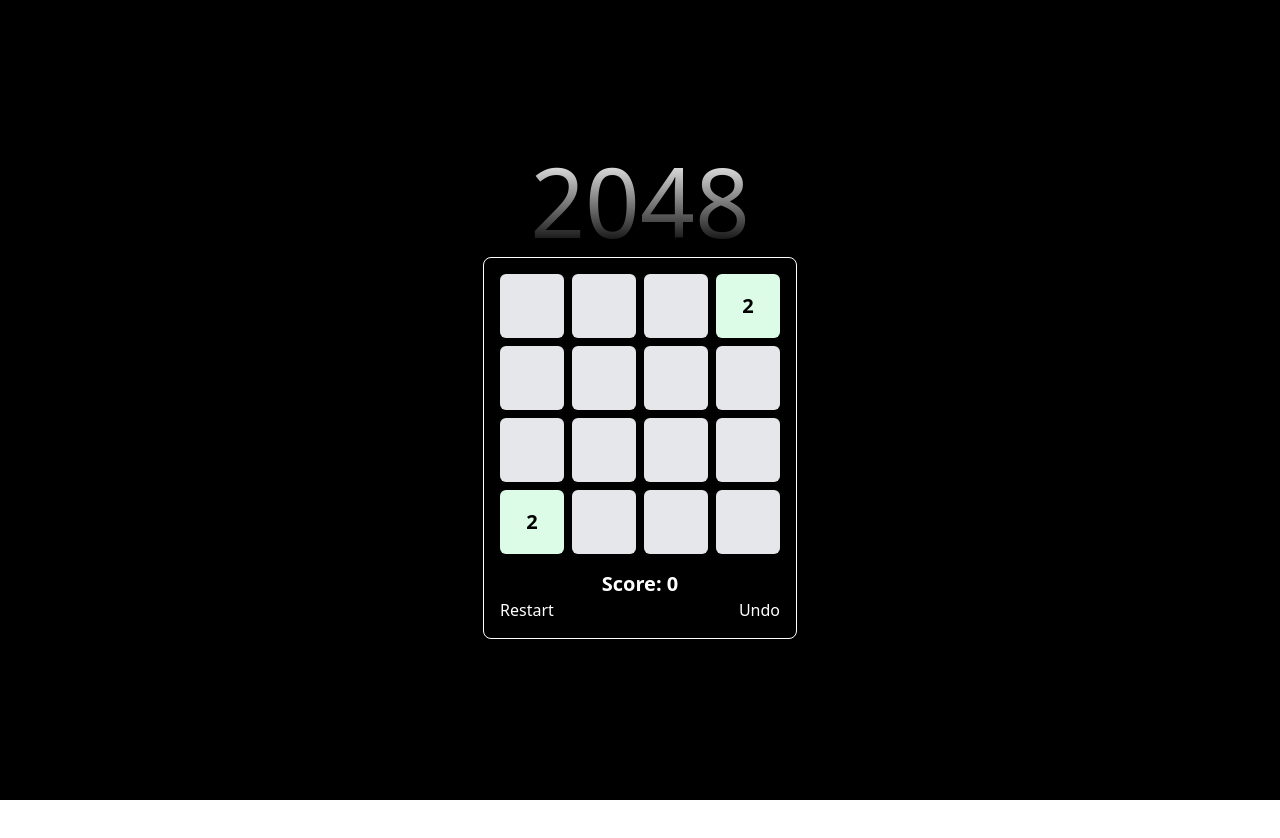
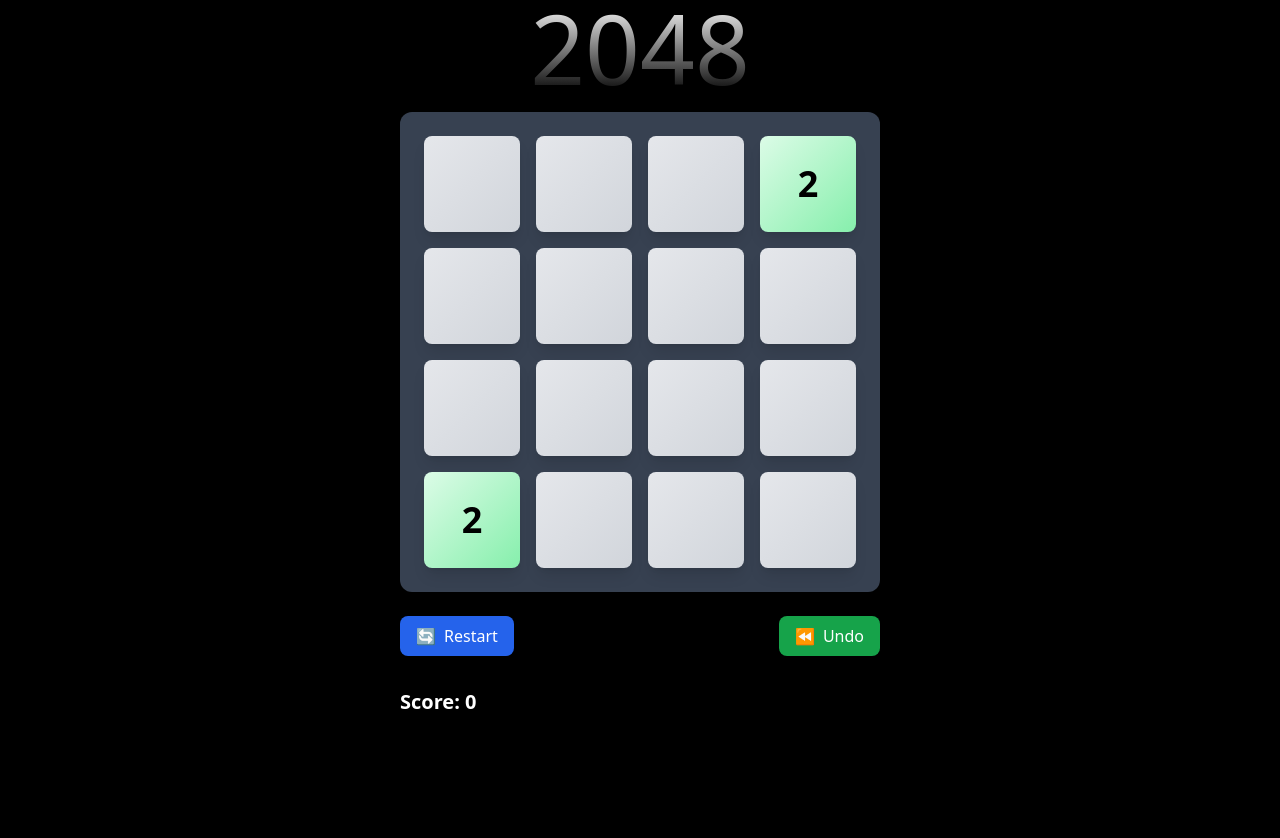
Before and after one commit to Amel294/2048, a React (Vite) app: page / in a window 1280 px wide. Shown: the top 838 px of the page. Before the commit the page ends 800 px from the top, so only its background shows below. Built offline with nearby package versions, Linux system fonts and the light colour scheme.

Commit message:
style : ui enhancement

```diff
--- a/src/components/board/Board.tsx
+++ b/src/components/board/Board.tsx
@@ -171,22 +171,47 @@ const Board: React.FC = () => {
     };
   }, []);
   return (
-    <div className="w-fit h-fit m-2 border-solid border-[0.5px] border-white p-4 rounded-lg">
-      <div className="grid grid-cols-4 gap-2">
+    <div className="flex flex-col items-center min-h-screen  text-white p-4">
+  <div className="w-full max-w-md md:max-w-lg lg:max-w-xl bg-gray-700 p-6 rounded-xl shadow-lg">
+    {/* Game Board */}
+    <div className="grid grid-cols-4 gap-3 lg:gap-4">
       {board.map((row, rowIndex) =>
         row.map((cell, colIndex) => (
-            <Tile key={`${rowIndex}-${colIndex}`} value={cell} colorClass={getTileColor(cell)} />
+          <Tile
+            key={`${rowIndex}-${colIndex}`}
+            value={cell}
+            colorClass={getTileColor(cell)}
+          />
         ))
       )}
     </div>
+  </div>
+
+  {/* Controls */}
+  <div className="mt-6 flex flex-col w-full max-w-md md:max-w-lg lg:max-w-xl">
+    <div className="flex justify-between">
+      <button
+        className="px-4 py-2 bg-blue-600 text-white rounded-lg shadow-md hover:bg-blue-700 transition flex items-center gap-2"
+        onClick={regenerateBoard}
+      >
+        <span>🔄</span> Restart
+      </button>
+      <button
+        className="px-4 py-2 bg-green-600 text-white rounded-lg shadow-md hover:bg-green-700 transition flex items-center gap-2"
+        onClick={undo}
+      >
+        <span>⏪</span> Undo
+      </button>
+    </div>
+
+    {/* Score & Game Over */}
+    <div className="mt-4 flex justify-between items-center">
       <Score />
       {gameOver && <GameOver />}
-      <div className='text-white flex justify-between'>
-      <button onClick={regenerateBoard}>Restart</button>
-      <button onClick={undo}>Undo</button>
-
     </div>
   </div>
+</div>
+
   );
 };
 
--- a/src/components/board/Tile.tsx
+++ b/src/components/board/Tile.tsx
@@ -8,7 +8,7 @@ interface TileProps {
 const Tile: React.FC<TileProps> = ({ value, colorClass }) => {
   return (
     <div
-      className={`flex items-center justify-center h-16 w-16 ${colorClass} rounded-md text-xl font-bold`}
+      className={`flex items-center justify-center h-16 w-16 md:h-20 md:w-20 lg:h-24 lg:w-24 ${colorClass} rounded-lg text-2xl md:text-3xl lg:text-4xl font-extrabold shadow-lg transition-transform text-black`}
     >
       {value !== 0 ? value : ""}
     </div>
--- a/src/utils/gameUtils.ts
+++ b/src/utils/gameUtils.ts
@@ -32,29 +32,29 @@ export const generateRandomBoard = (): number[][] => {
   export const getTileColor = (value: number): string => {
     switch (value) {
       case 2:
-        return "bg-green-100"; // Soft green
+        return "bg-gradient-to-br from-green-100 to-green-300"; // Soft green gradient
       case 4:
-        return "bg-blue-100"; // Soft blue
+        return "bg-gradient-to-br from-blue-100 to-blue-300"; // Soft blue gradient
       case 8:
-        return "bg-yellow-200"; // Light yellow
+        return "bg-gradient-to-br from-yellow-200 to-yellow-400"; // Light yellow gradient
       case 16:
-        return "bg-orange-200"; // Light orange
+        return "bg-gradient-to-br from-orange-200 to-orange-400"; // Light orange gradient
       case 32:
-        return "bg-red-200"; // Light coral
+        return "bg-gradient-to-br from-red-200 to-red-400"; // Light coral gradient
       case 64:
-        return "bg-pink-200"; // Light pink
+        return "bg-gradient-to-br from-pink-200 to-pink-400"; // Light pink gradient
       case 128:
-        return "bg-purple-200"; // Soft purple
+        return "bg-gradient-to-br from-purple-200 to-purple-400"; // Soft purple gradient
       case 256:
-        return "bg-indigo-200"; // Lavender
+        return "bg-gradient-to-br from-indigo-200 to-indigo-400"; // Lavender gradient
       case 512:
-        return "bg-teal-200"; // Light teal
+        return "bg-gradient-to-br from-teal-200 to-teal-400"; // Light teal gradient
       case 1024:
-        return "bg-blue-200"; // Light blue
+        return "bg-gradient-to-br from-blue-200 to-blue-400"; // Light blue gradient
       case 2048:
-        return "bg-yellow-300"; // Soft gold
+        return "bg-gradient-to-br from-yellow-300 to-yellow-500"; // Soft gold gradient
       default:
-        return "bg-gray-200"; // Default background for empty or unrecognized tiles
+        return "bg-gradient-to-br from-gray-200 to-gray-300"; // Default gradient for empty or unrecognized tiles
     }
   };
 
```
Lines whose indentation alone changed are shown as unchanged.
